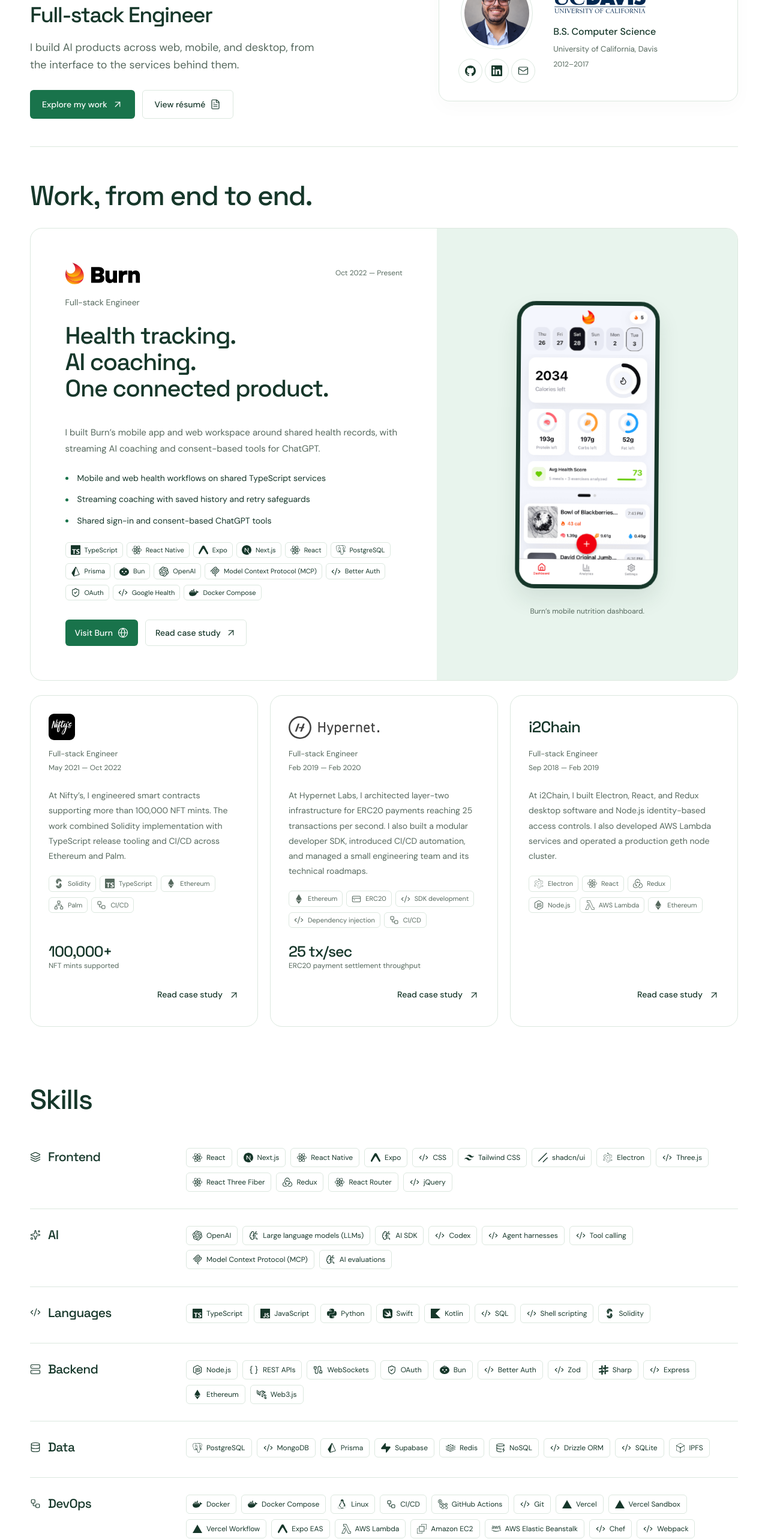
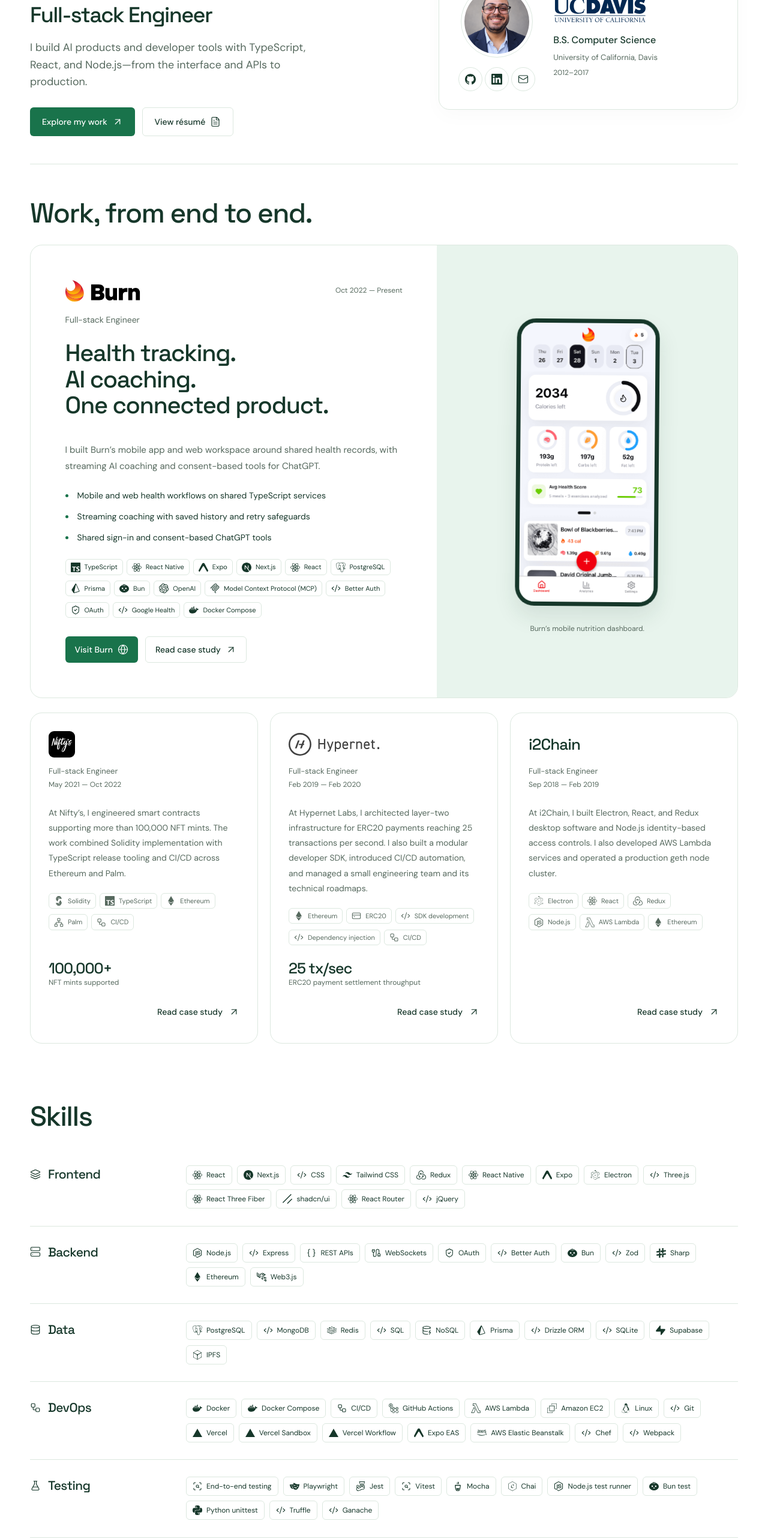
Before and after one commit to elliotshohet/website, a Next.js app: page / in a window 1280 px wide. Shown: the part 234-2800 px from the top of the page at 60% size. Built offline with nearby package versions, Linux system fonts and the light colour scheme.

Commit message:
Focus portfolio and resume on product engineering and ATS keywords

```diff
--- a/app/layout.tsx
+++ b/app/layout.tsx
@@ -20,7 +20,7 @@
 });
 const title = "Elliot Shohet | Full-stack Engineer · AI Products";
 const description =
-  "Full-stack engineer building mobile, web, and AI coaching at Burn. TypeScript, React, Next.js, PostgreSQL, and LLM tools.";
+  "Full-stack product engineer building AI applications and developer tools. TypeScript, React, Next.js, Node.js, REST APIs, PostgreSQL, and LLM integrations.";
 export const viewport: Viewport = {
   themeColor: [
     { media: "(prefers-color-scheme: light)", color: "#ffffff" },
--- a/app/page.tsx
+++ b/app/page.tsx
@@ -29,7 +29,7 @@
   skills: string[];
 }[];
 const orderedSkillGroups = [...skillGroups].sort((a, b) => {
-  const order = ["Frontend", "AI", "Languages", "Backend", "Data", "DevOps", "Testing"];
+  const order = ["Frontend", "Backend", "Data", "DevOps", "Testing", "AI", "Languages"];
   return order.indexOf(a.title) - order.indexOf(b.title);
 });
 const profile = {
@@ -45,7 +45,7 @@
     url: "https://elliotshohet.com",
     jobTitle: "Full-stack Engineer",
     description:
-      "Full-stack engineer building health tracking and AI coaching at Burn, with experience in mobile, web, APIs, payment infrastructure, and small-team leadership.",
+      "Full-stack product engineer building AI applications and developer tools with TypeScript, React, Node.js, and PostgreSQL. Experience owning architecture, APIs, authentication, and releases across web, mobile, and desktop.",
     sameAs: [linkedin, github],
     email: "elliot.shohet@gmail.com",
     homeLocation: { "@type": "Place", name: "Los Angeles Metropolitan Area" },
@@ -81,8 +81,8 @@
               </h1>
               <p className="intro-title">Full-stack Engineer</p>
               <p className="intro-description">
-                I build AI products across web, mobile, and desktop,
-                from the interface to the services behind them.
+                I build AI products and developer tools with TypeScript,
+                React, and Node.js—from the interface and APIs to production.
               </p>
               <div className="actions">
                 <Magnetic>
--- a/lib/experience.json
+++ b/lib/experience.json
@@ -5,11 +5,11 @@
     "role": "Full-stack Engineer",
     "period": "Oct 2022 - Present",
     "bullets": [
-      "Built React Native/Expo and Next.js health workflows for meals, exercise, weight, and analytics on shared TypeScript services and PostgreSQL/Prisma records.",
-      "Implemented streaming AI coaching with saved conversation history, shared data tools, and durable retry safeguards against duplicate or interrupted record changes.",
-      "Exposed account-scoped Burn data and AI actions through OAuth-protected MCP for ChatGPT, with explicit write/history consent and revocation; integrated Google Health data.",
+      "Built React Native/Expo mobile and React/Next.js web interfaces for meal, exercise, weight, and analytics workflows on shared TypeScript services and PostgreSQL/Prisma data models.",
+      "Implemented streaming LLM coaching, persistent conversation history, and tool calling with retry safeguards against duplicate or interrupted data updates.",
+      "Built OAuth-protected Model Context Protocol (MCP) integrations for ChatGPT, with account-scoped APIs, explicit user consent, and access revocation; integrated Google Health data.",
       "Unified web and mobile authentication with Better Auth; built native Google sign-in and server-side Apple App Store and Google Play subscription verification.",
-      "Built Docker Compose and Android development workflows, release preflight safeguards, and regression coverage for authorization, billing, health data, and coaching retries."
+      "Built Docker Compose development workflows, release checks, and automated regression tests for authorization, billing, health data, and AI coaching retries."
     ],
     "siteHighlights": [
       "Mobile and web health workflows on shared TypeScript services",
--- a/lib/projects.ts
+++ b/lib/projects.ts
@@ -76,7 +76,7 @@
       },
       {
         "heading": "Shared identity and verified entitlements",
-        "text": "I unified web and mobile sign-in around Better Auth sessions and canonical user records, with mobile credentials stored through Expo SecureStore. I also implemented native Google sign-in bridges using Swift and Kotlin and direct Apple and Google subscription verification. Server checks bind purchase proofs to accounts and validate products, expiry, and store environment before updating entitlements."
+        "text": "I unified web and mobile sign-in around Better Auth sessions and canonical user records, with mobile credentials stored through Expo SecureStore. I also implemented native Google sign-in bridges and direct Apple and Google subscription verification. Server checks bind purchase proofs to accounts and validate products, expiry, and store environment before updating entitlements."
       },
       {
         "heading": "Bounded photo processing",
--- a/lib/skills.json
+++ b/lib/skills.json
@@ -1,30 +1,21 @@
 [
   {
-    "title": "AI",
-    "icon": "spark",
+    "title": "Frontend",
+    "icon": "layers",
     "skills": [
-      "OpenAI",
-      "Large language models (LLMs)",
-      "AI SDK",
-      "Codex",
-      "Agent harnesses",
-      "Tool calling",
-      "Model Context Protocol (MCP)",
-      "AI evaluations"
-    ]
-  },
-  {
-    "title": "Languages",
-    "icon": "code",
-    "skills": [
-      "TypeScript",
-      "JavaScript",
-      "Python",
-      "Swift",
-      "Kotlin",
-      "SQL",
-      "Shell scripting",
-      "Solidity"
+      "React",
+      "Next.js",
+      "CSS",
+      "Tailwind CSS",
+      "Redux",
+      "React Native",
+      "Expo",
+      "Electron",
+      "Three.js",
+      "React Three Fiber",
+      "shadcn/ui",
+      "React Router",
+      "jQuery"
     ]
   },
   {
@@ -32,35 +23,16 @@
     "icon": "server",
     "skills": [
       "Node.js",
+      "Express",
       "REST APIs",
       "WebSockets",
       "OAuth",
+      "Better Auth",
       "Bun",
-      "Better Auth",
       "Zod",
       "Sharp",
-      "Express",
       "Ethereum",
       "Web3.js"
-    ]
-  },
-  {
-    "title": "Frontend",
-    "icon": "layers",
-    "skills": [
-      "React",
-      "Next.js",
-      "React Native",
-      "Expo",
-      "CSS",
-      "Tailwind CSS",
-      "shadcn/ui",
-      "Electron",
-      "Three.js",
-      "React Three Fiber",
-      "Redux",
-      "React Router",
-      "jQuery"
     ]
   },
   {
@@ -69,12 +41,13 @@
     "skills": [
       "PostgreSQL",
       "MongoDB",
+      "Redis",
+      "SQL",
+      "NoSQL",
       "Prisma",
-      "Supabase",
-      "Redis",
-      "NoSQL",
       "Drizzle ORM",
       "SQLite",
+      "Supabase",
       "IPFS"
     ]
   },
@@ -84,16 +57,16 @@
     "skills": [
       "Docker",
       "Docker Compose",
-      "Linux",
       "CI/CD",
       "GitHub Actions",
+      "AWS Lambda",
+      "Amazon EC2",
+      "Linux",
       "Git",
       "Vercel",
       "Vercel Sandbox",
       "Vercel Workflow",
       "Expo EAS",
-      "AWS Lambda",
-      "Amazon EC2",
       "AWS Elastic Beanstalk",
       "Chef",
       "Webpack"
@@ -106,14 +79,40 @@
       "End-to-end testing",
       "Playwright",
       "Jest",
+      "Vitest",
       "Mocha",
       "Chai",
-      "Vitest",
       "Node.js test runner",
       "Bun test",
       "Python unittest",
       "Truffle",
       "Ganache"
     ]
+  },
+  {
+    "title": "AI",
+    "icon": "spark",
+    "skills": [
+      "Large language models (LLMs)",
+      "OpenAI",
+      "AI SDK",
+      "Tool calling",
+      "Model Context Protocol (MCP)",
+      "AI evaluations",
+      "Agent harnesses",
+      "Codex"
+    ]
+  },
+  {
+    "title": "Languages",
+    "icon": "code",
+    "skills": [
+      "TypeScript",
+      "JavaScript",
+      "Python",
+      "SQL",
+      "Solidity",
+      "Shell scripting"
+    ]
   }
 ]
```
Also changed, not shown: 2 other files (tests, documents, lock files or other folders).
